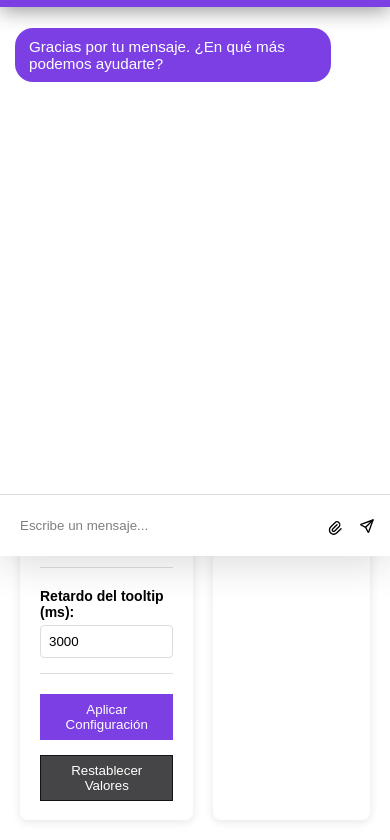
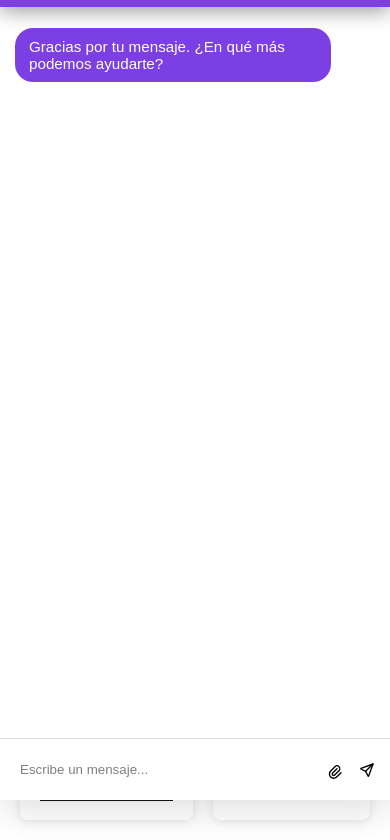
Before and after one commit to juansueldo/customchat, a plain HTML site: page index.html in a window 390 px wide. Both pictures are taken after a click on the element 345 px from the left and 799 px from the top of the page. Shown: the part 44-884 px from the top of the page. Drawn offline with Linux system fonts and the light colour scheme.

Commit message:
Update chat-widget.css

```diff
--- a/chat-widget.css
+++ b/chat-widget.css
@@ -340,7 +340,7 @@
 @media (max-width: 500px) {
   .chat-wrapper {
     width: 100vw !important;
-    height: 100%;
+    height: 100vh !important;
     min-width: 100vw !important;
     border-radius: 0px !important;
     top: 0 !important;
```
